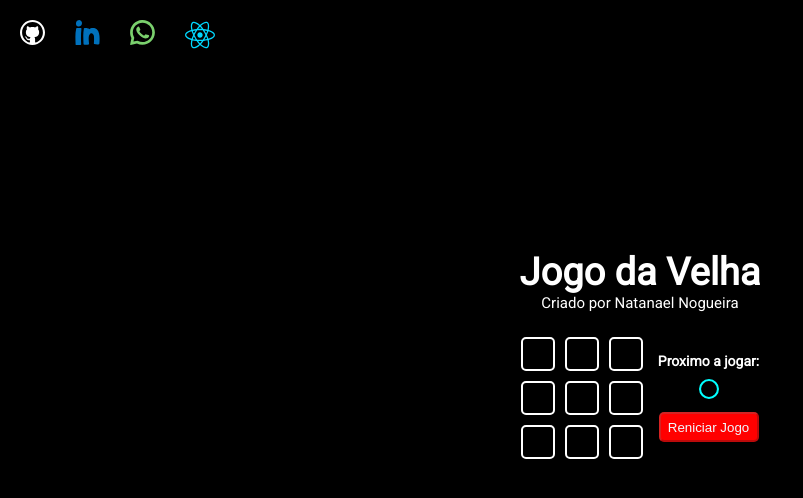
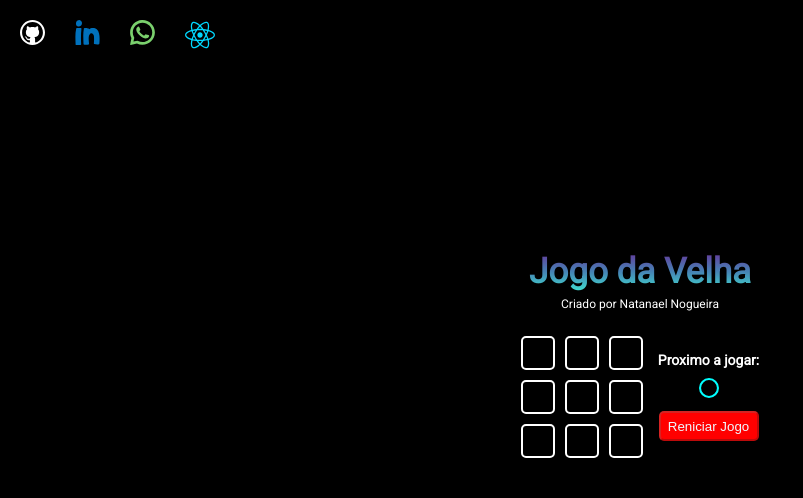
Before and after one commit to natanaelnogueira17/Jogo-da-Velha-com-React, a Next.js app: page / in a window 1280 px wide. Shown: the top 498 px of the page, without its empty margins (0-803 px from the left). Built offline with nearby package versions, Linux system fonts and the light colour scheme.

Commit message:
estilizando titulos

```diff
--- a/src/components/Title/Title.module.css
+++ b/src/components/Title/Title.module.css
@@ -1,3 +1,10 @@
 .title{
-  font-size: 38px;
+  background-image: linear-gradient(to bottom, rebeccapurple, steelblue, turquoise);
+  background-clip: text;
+  -webkit-background-clip: text;
+  -webkit-text-fill-color: transparent;
+  color: black;
+  font-size: 35px;
+
+
 }
--- a/src/components/game/Game.module.css
+++ b/src/components/game/Game.module.css
@@ -2,6 +2,7 @@
   display: grid;
   grid-template-columns: repeat(3, 1fr);
   gap: 10px;
+  cursor: pointer;
 }
 
 .gameContent{
@@ -10,6 +11,7 @@
  align-items: center;
  gap: 15px;
  padding-top: 20px;
+
 }
 
 @media screen and (max-width: 400px){
--- a/src/components/subtitle/Subtitle.module.css
+++ b/src/components/subtitle/Subtitle.module.css
@@ -1,4 +1,5 @@
 .subtitle{
-  font-size: 15px;
+  font-size: 12px;
   font-weight: lighter;
+  padding-top: 5px;
 }
```
